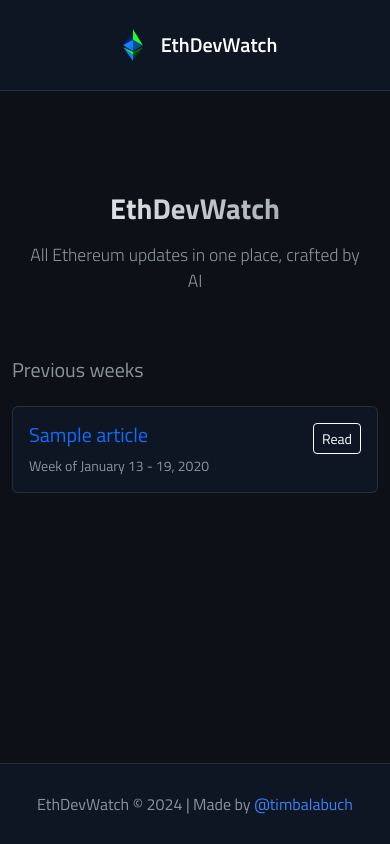
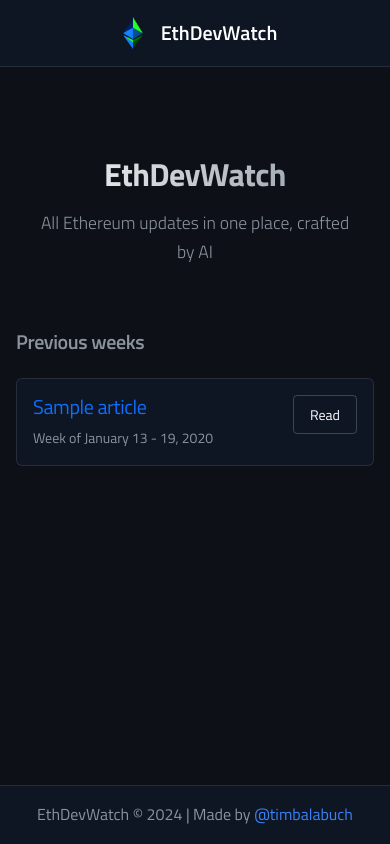
Before and after one commit to timbalabuch/EthDevWatchV1, a Flask app: page / in a window 390 px wide. Run offline with Flask 3, Linux system fonts and the light colour scheme; tables that the repository leaves empty hold one stand-in row (values such as "Sample post").

Commit message:
Agent query: Is the website now displaying with consistent width, better readability, and proper font sizing across all pages?
Update styling: Improve typography, layout, and add new section styles.

Screenshot: https://storage.googleapis.com/screenshot-production-us-central1/2ddc66ec-8dc3-4386-97b5-1cb6eefd148b/f99e2670-577c-401e-9199-3952b2939ae2.jpg

```diff
--- a/static/css/custom.css
+++ b/static/css/custom.css
@@ -6,11 +6,26 @@ body {
     min-height: 100vh;
     display: flex;
     flex-direction: column;
+    line-height: 1.6;
+    font-size: 16px;
 }
 
 /* Typography */
 .text-muted {
     color: #8b949e !important;
+}
+
+h1, h2, h3, h4, h5, h6 {
+    font-family: 'Titillium Web', sans-serif;
+    font-weight: 600;
+    letter-spacing: -0.02em;
+    margin-bottom: 1rem;
+}
+
+/* Layout */
+.container {
+    max-width: 800px !important;
+    padding: 0 1rem;
 }
 
 /* Navigation */
@@ -72,16 +64,36 @@ body {
     box-shadow: 0 0 0 0.25rem rgba(59, 130, 246, 0.25);
 }
 
-/* Buttons */
-.btn-outline-light {
-    border-color: #ffffff;
-    color: #ffffff;
+/* Article Styles */
+.ethereum-article {
+    max-width: 800px;
+    margin: 0 auto;
+    line-height: 1.8;
+    font-size: 1.1rem;
 }
 
-.btn-outline-light:hover {
-    background: linear-gradient(90deg, #3b82f6 0%, #34d399 100%);
-    border-color: transparent;
+.section-container {
+    background-color: rgba(255, 255, 255, 0.03);
+    padding: 2rem;
+    border-radius: 8px;
+    border: 1px solid rgba(255, 255, 255, 0.1);
+    margin-bottom: 2rem;
+    transition: all 0.3s ease;
+}
+
+.section-container:hover {
+    transform: translateY(-2px);
+    box-shadow: 0 4px 12px rgba(0, 0, 0, 0.2);
+}
+
+.overview-content,
+.forum-content,
+.repository-updates,
+.technical-highlights {
     color: #ffffff;
+    opacity: 0.9;
+    font-size: 1.1rem;
+    line-height: 1.8;
 }
 
 /* Cards */
@@ -120,20 +134,22 @@ body {
 }
 
 .hero-section h1 {
-    font-size: 4rem;
+    font-size: 3.5rem;
     font-weight: 700;
     background: linear-gradient(to right, #ffffff, #8b949e);
     -webkit-background-clip: text;
     -webkit-text-fill-color: transparent;
     margin-bottom: 1rem;
+    line-height: 1.2;
 }
 
 .hero-section .subtitle {
-    font-size: 1.5rem;
+    font-size: 1.25rem;
     color: #8b949e;
     max-width: 800px;
     margin: 0 auto;
     font-weight: 300;
+    line-height: 1.6;
 }
 
 /* Forum Discussions */
@@ -172,25 +191,42 @@ body {
     color: #34d399;
 }
 
-/* Pagination */
-.pagination {
-    margin-bottom: 2rem;
+/* Buttons */
+.btn-outline-light {
+    border-color: rgba(255, 255, 255, 0.2);
+    color: #ffffff;
+    font-weight: 500;
+    padding: 0.5rem 1rem;
 }
 
-.page-link {
-    background-color: rgba(17, 25, 40, 0.75);
-    border: 1px solid rgba(255, 255, 255, 0.1);
-    color: #ffffff;
-}
-
-.page-link:hover {
-    background: linear-gradient(to right, #3b82f6, #34d399);
+.btn-outline-light:hover {
+    background: linear-gradient(90deg, #3b82f6 0%, #34d399 100%);
     border-color: transparent;
     color: #ffffff;
 }
 
+/* Source items */
+.source-item {
+    padding: 0.75rem;
+    border-radius: 0.375rem;
+    transition: background-color 0.2s ease;
+}
+
+.source-item:hover {
+    background-color: rgba(255, 255, 255, 0.05);
+}
+
+.source-item a {
+    font-size: 1rem;
+    line-height: 1.5;
+}
+
 /* Responsive Design */
 @media (max-width: 768px) {
+    .container {
+        padding: 0 1.25rem;
+    }
+
     .navbar .container {
         justify-content: center !important;
     }
@@ -201,28 +237,45 @@ body {
 
     .navbar-brand {
         margin: 0;
+        font-size: 1.25rem;
     }
 
     .hero-section h1 {
-        font-size: 2.2rem;
+        font-size: 2.5rem;
     }
 
     .hero-section .subtitle {
         font-size: 1.1rem;
         padding: 0 1rem;
     }
+
+    .section-container {
+        padding: 1.5rem;
+    }
+
+    .card-title {
+        font-size: 1.25rem;
+    }
 }
 
 @media (max-width: 576px) {
-    .hero-section h1 {
-        font-size: 1.8rem;
+    .container {
+        padding: 0 1rem;
     }
 
-    .container {
-        padding: 0.75rem;
+    .hero-section h1 {
+        font-size: 2rem;
     }
 
-    .card-title {
-        font-size: 1.1rem;
+    .section-container {
+        padding: 1rem;
+    }
+
+    .overview-content,
+    .forum-content,
+    .repository-updates,
+    .technical-highlights {
+        font-size: 1rem;
+        line-height: 1.6;
     }
 }
```
Also changed, not shown: other parts of static/css/custom.css (+8 -26 lines).
